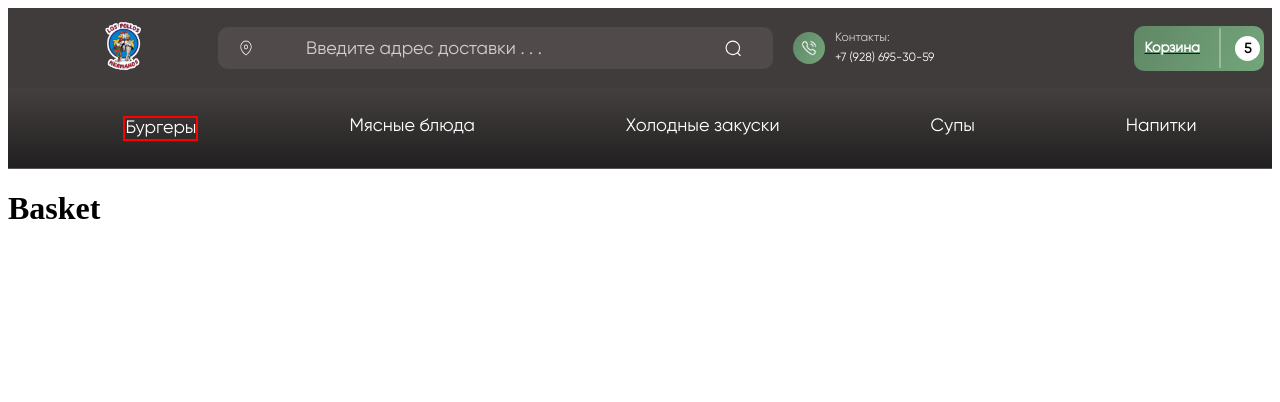
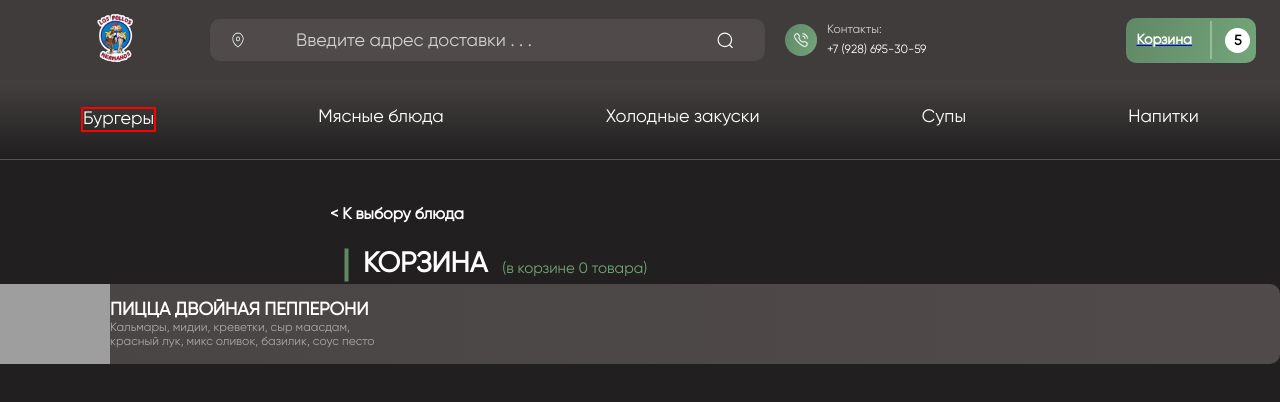
Before and after one commit to Ingushetiya/frontend-week-project, a React (Create React App) app: page /basket in a window 1280 px wide. Shown: the top 402 px of the page. Built offline with nearby package versions, Linux system fonts and the light colour scheme; grey boxes are pictures that could not be loaded.

Commit message:
делаю карточку корзины

```diff
--- a/src/components/Basket/Basket.module.scss
+++ b/src/components/Basket/Basket.module.scss
@@ -0,0 +1,62 @@
+.wrapper{
+    margin: 0 auto;
+    background-color: #211F20;
+    height: 100vh;
+
+    .title_basket{
+        padding-top: 45px;
+        margin-left: 330px;
+        >span{
+        font-family: 'Gilroy';
+        font-style: normal;
+        font-weight: 700;
+        font-size: 16px;
+        line-height: 19px;
+
+        color: #FFFFFF;
+        }
+    }
+
+    .basket_h1{
+        .line{
+            position: relative;
+            width: 33px;
+            height: 4px;
+            background: #618967;
+            transform: rotate(90deg);
+            top: -17px;
+        }
+        margin-top: 20px;
+        display: flex;
+        align-items: flex-end;
+        P{
+            font-family: 'Gilroy';
+            font-style: normal;
+            font-weight: 700;
+            font-size: 28px;
+            line-height: 39px;
+            text-transform: uppercase;
+            color: #FFFFFF;
+        }
+        span{
+            position: relative;
+            font-family: 'Gilroy';
+            font-style: normal;
+            font-weight: 500;
+            font-size: 15px;
+            line-height: 18px;
+            text-transform: lowercase;
+            color: #72A479;
+            margin-left: 15px;
+            top: -6px;
+
+        }
+    }
+
+}
+
+.cartParrent{
+    display: flex;
+    background: linear-gradient(90deg, #494544 0%, #504B4A 100%);
+    border-radius: 10px;
+}
--- a/src/components/Basket/index.jsx
+++ b/src/components/Basket/index.jsx
@@ -1,9 +1,21 @@
 import React from 'react';
-
+import CartBasket from "../Cart-basket"
+import styles from "./Basket.module.scss"
 const Basket = () => {
     return (
-        <div>
-            <h1>Basket</h1>
+        <div className= {styles.wrapper}>
+            <div className={styles.title_basket}>
+                <span>&lt; К выбору блюда</span>
+                <div className={styles.basket_h1}>
+                    <div className={styles.line}></div>
+                   <p>КОРЗИНА</p>
+                   <span>(в корзине {0} товара)</span>
+                </div>
+            </div>
+            <div className={styles.cartParrent}>
+                <CartBasket />
+            </div>
+
         </div>
     );
 };
--- /dev/null
+++ b/src/components/Cart-basket/cartBasket.module.scss
@@ -0,0 +1,28 @@
+.cart_content{
+
+    .content{
+        display: flex;
+        align-items: center;
+        p{
+            font-family: 'Gilroy';
+            font-style: normal;
+            font-weight: 700;
+            font-size: 18px;
+            line-height: 22px;
+            color: #FFFFFF;
+        }
+        span{
+            display: flex;
+            flex-wrap: wrap;
+            width: 266px;
+            font-family: 'Gilroy';
+            font-style: normal;
+            font-weight: 400;
+            font-size: 12px;
+            line-height: 14px;
+
+            color: #A6A7AB;
+        }
+    }
+
+}
--- /dev/null
+++ b/src/components/Cart-basket/index.jsx
@@ -0,0 +1,19 @@
+import React from 'react';
+import styles from "./cartBasket.module.scss"
+const index = () => {
+    return (
+        <div className={styles.cart_content} >
+            <div className={styles.content}>
+                <img height={80} width={110} src="https://s82079.cdn.ngenix.net/330x0/1a9q7whz1122m3ube23e819eerst" alt="burget" />
+                <div className="text">
+                        <p>ПИЦЦА ДВОЙНАЯ ПЕППЕРОНИ</p>
+                    <span>Кальмары, мидии, креветки, сыр маасдам,
+                            красный лук, микс оливок, базилик, соус песто</span>
+                </div>
+
+            </div>
+        </div>
+    );
+};
+
+export default index;
--- a/src/index.scss
+++ b/src/index.scss
@@ -8,3 +8,8 @@
     font-style: normal;
     font-weight: normal;
 }
+*{
+    margin: 0;
+    padding: 0;
+    box-sizing: border-box;
+}
```
